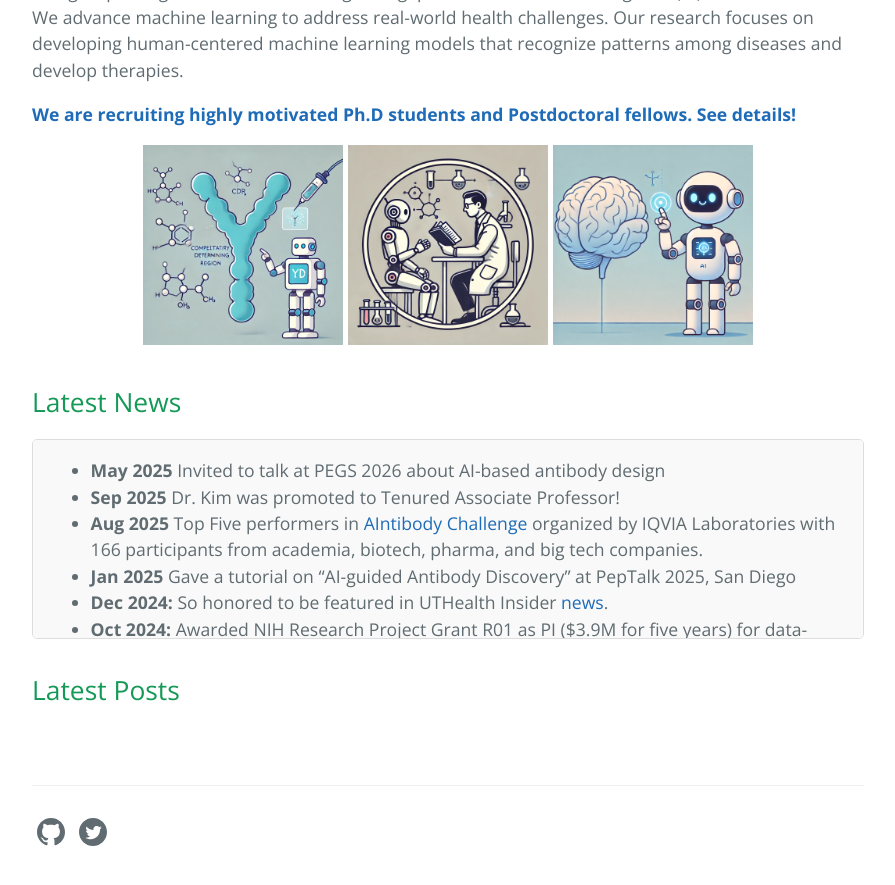
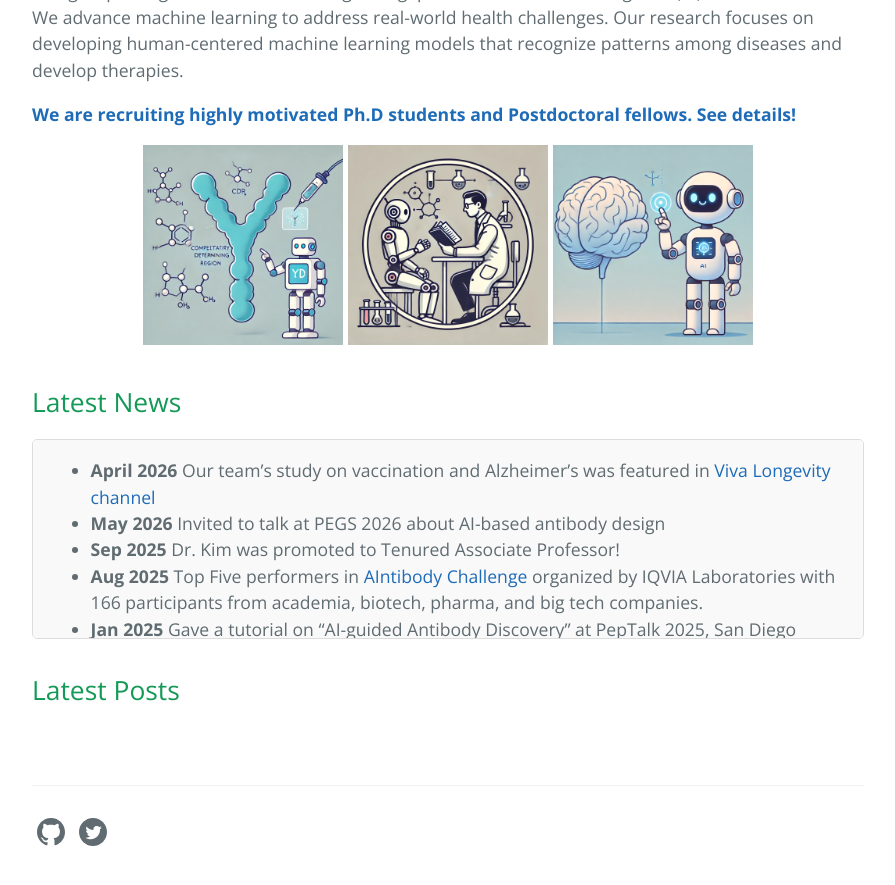
Before and after one commit to yejinjkim/yejinjkim.github.io, a Jekyll site: the page built from index.md, in a window 1280 px wide and 900 px high, scrolled down 594 px. Shown: the top 885 px of the window, without its empty margins (192-1087 px from the left). Built offline with Jekyll 4.4.1, drawn with Linux system fonts in a browser that asks for light colours; our own code applies the rules of GitHub Pages for plain Markdown files.

Commit message:
Update Dr. Yejin Kim's profile and latest news

```diff
--- a/index.md
+++ b/index.md
@@ -19,7 +19,8 @@ Our group's long-term vision is to bridge the gap between artificial intelligenc
 
 
 <div class="scroll-box" markdown="1">
-- **May 2025** Invited to talk at PEGS 2026 about AI-based antibody design
+- **April 2026** Our team's study on vaccination and Alzheimer's was featured in [Viva Longevity channel](https://www.youtube.com/watch?v=rOfXvTdSCtY)
+- **May 2026** Invited to talk at PEGS 2026 about AI-based antibody design
 - **Sep 2025** Dr. Kim was promoted to Tenured Associate Professor!
 - **Aug 2025** Top Five performers in [AIntibody Challenge](https://www.aintibody.org/) organized by IQVIA Laboratories with 166 participants from academia, biotech, pharma, and big tech companies.
 - **Jan 2025** Gave a tutorial on "AI-guided Antibody Discovery" at PepTalk 2025, San Diego
```
